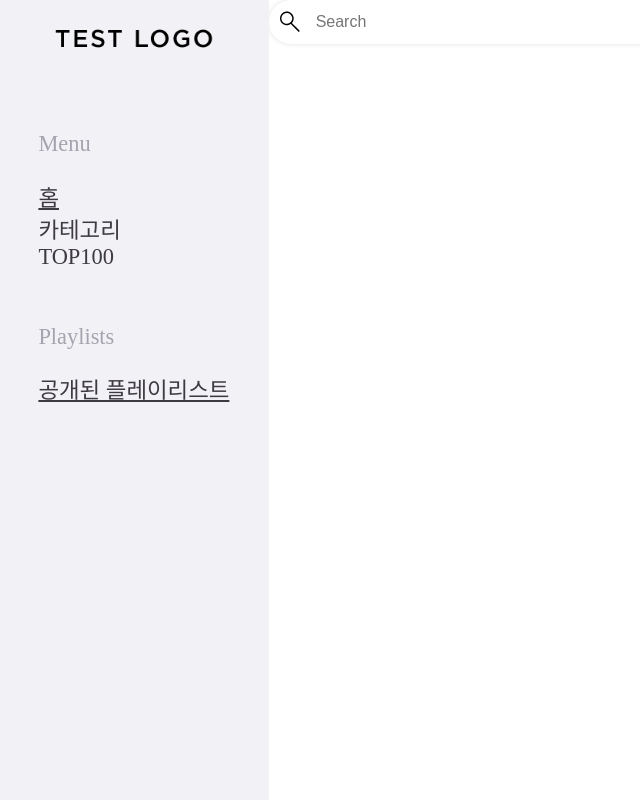
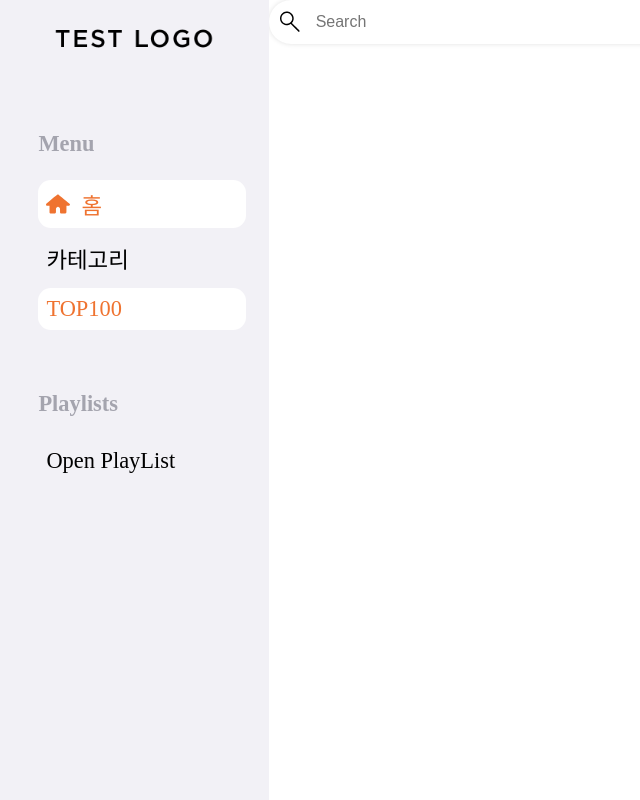
Before and after one commit to jsb8740/FarvoriteMusicList, a Vue app: page / in a window 1280 px wide. Shown: the whole page, without its empty margins (0-640 px from the left). Built offline with nearby package versions, Linux system fonts and the light colour scheme.

Commit message:
vuerouter로 제어 추가

```diff
--- a/src/components/layouts/TheSide.vue
+++ b/src/components/layouts/TheSide.vue
@@ -1,36 +1,59 @@
 <template>
   <aside class="header" role="navigation">
-    <img src="@/assets/test/Logo-Test.png" alt="" />
+    <img src="@/assets/test/Logo-Test.png" alt="TestLogo" />
 
     <div>
       <div class="category">Menu</div>
 
-      <RouterLink :to="{ name: 'Home' }">
-        <div>홈</div>
+      <RouterLink :to="{ name: 'Home' }" @click="checkClicked">
+        <Home :clicked="true"></Home>
+        홈
       </RouterLink>
 
-      <div>카테고리</div>
+      <RouterLink :to="{ name: 'OpenPlayList' }"> 카테고리 </RouterLink>
 
-      <div>TOP100</div>
+      <RouterLink :to="{ name: 'Home' }" class=""> TOP100 </RouterLink>
     </div>
 
     <div>
       <div class="category">Playlists</div>
 
-      <RouterLink :to="{ name: 'OpenPlayList' }">
-        <div>공개된 플레이리스트</div>
-      </RouterLink>
+      <RouterLink :to="{ name: 'OpenPlayList' }"> Open PlayList </RouterLink>
     </div>
   </aside>
 </template>
 
-<script setup lang="ts"></script>
+<script setup lang="ts">
+import Home from "@/components/icons/Home.vue";
+
+import { ref, computed } from "vue";
+const propsClicked = ref(false);
+
+const checkClicked = (event: InputEvent) => {
+  propsClicked.value = event.target!.classList.contains(
+    "router-link-exact-active"
+  );
+};
+
+// const computed(() => '');
+</script>
 
 <style scoped lang="scss">
+@import "@/assets/color.scss";
+.router-link-exact-active {
+  border-radius: 0.8rem;
+  width: 100%;
+
+  background-color: white;
+  color: $orangeColor;
+  >>> svg.fill {
+    fill: $orangeColor;
+  }
+}
+
 .header {
   display: flex;
   flex-direction: column;
-
   max-width: 12rem;
 
   gap: 2rem;
@@ -44,6 +67,19 @@
   .category {
     color: rgb(164, 164, 174);
     margin: 1em 0;
+    font-weight: 700;
   }
 }
+
+a {
+  display: flex !important;
+  gap: 0.7rem;
+  align-items: center;
+  text-decoration: none;
+  color: black;
+  width: 100%;
+  display: block;
+  padding: 0.5rem;
+  margin: 0.4rem 0;
+}
 </style>
```
